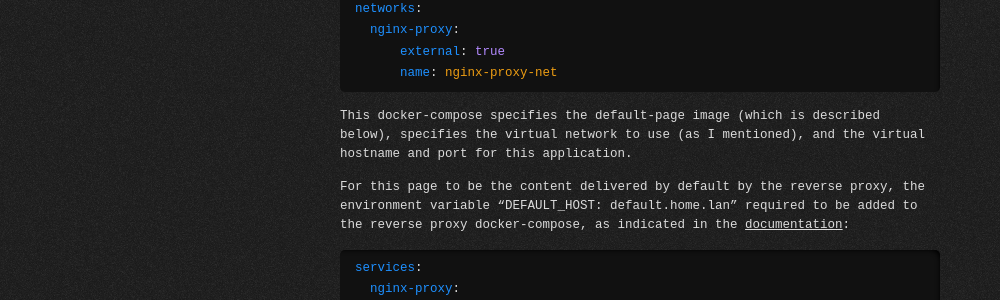
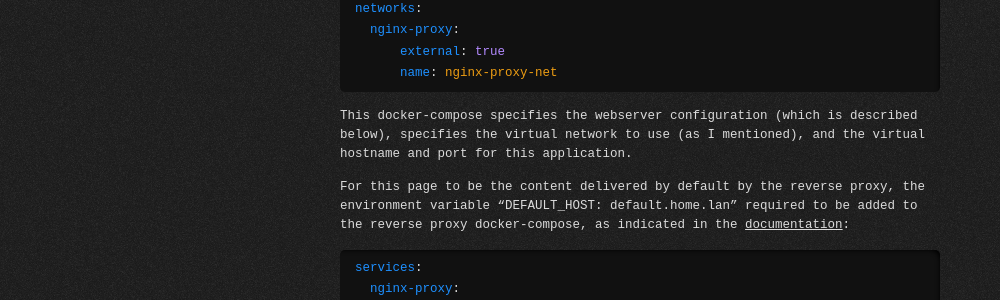
Before and after one commit to Zaulao/zaulao.github.io, a Jekyll site: the page built from _posts/2023-08-13-homelab-v1.0.md, in a window 1280 px wide and 900 px high, scrolled down 3983 px. Shown: the part 151-451 px from the top of the window, without its empty margins (0-1000 px from the left). Built offline with Jekyll 4.4.1, drawn with Linux system fonts in a browser that asks for light colours.

Commit message:
fix(homelab-v1.0): fixing homepage description

````diff
--- a/_posts/2023-08-13-homelab-v1.0.md
+++ b/_posts/2023-08-13-homelab-v1.0.md
@@ -123,7 +123,7 @@ networks:
       name: nginx-proxy-net
 ```
 
-This docker-compose specifies the default-page image (which is described below), specifies the virtual network to use (as I mentioned), and the virtual hostname and port for this application.
+This docker-compose specifies the webserver configuration (which is described below), specifies the virtual network to use (as I mentioned), and the virtual hostname and port for this application.
 
 For this page to be the content delivered by default by the reverse proxy, the environment variable "DEFAULT_HOST: default.home.lan" required to be added to the reverse proxy docker-compose, as indicated in the [documentation](https://github.com/nginx-proxy/nginx-proxy/tree/main/docs#default-host):
 
````
